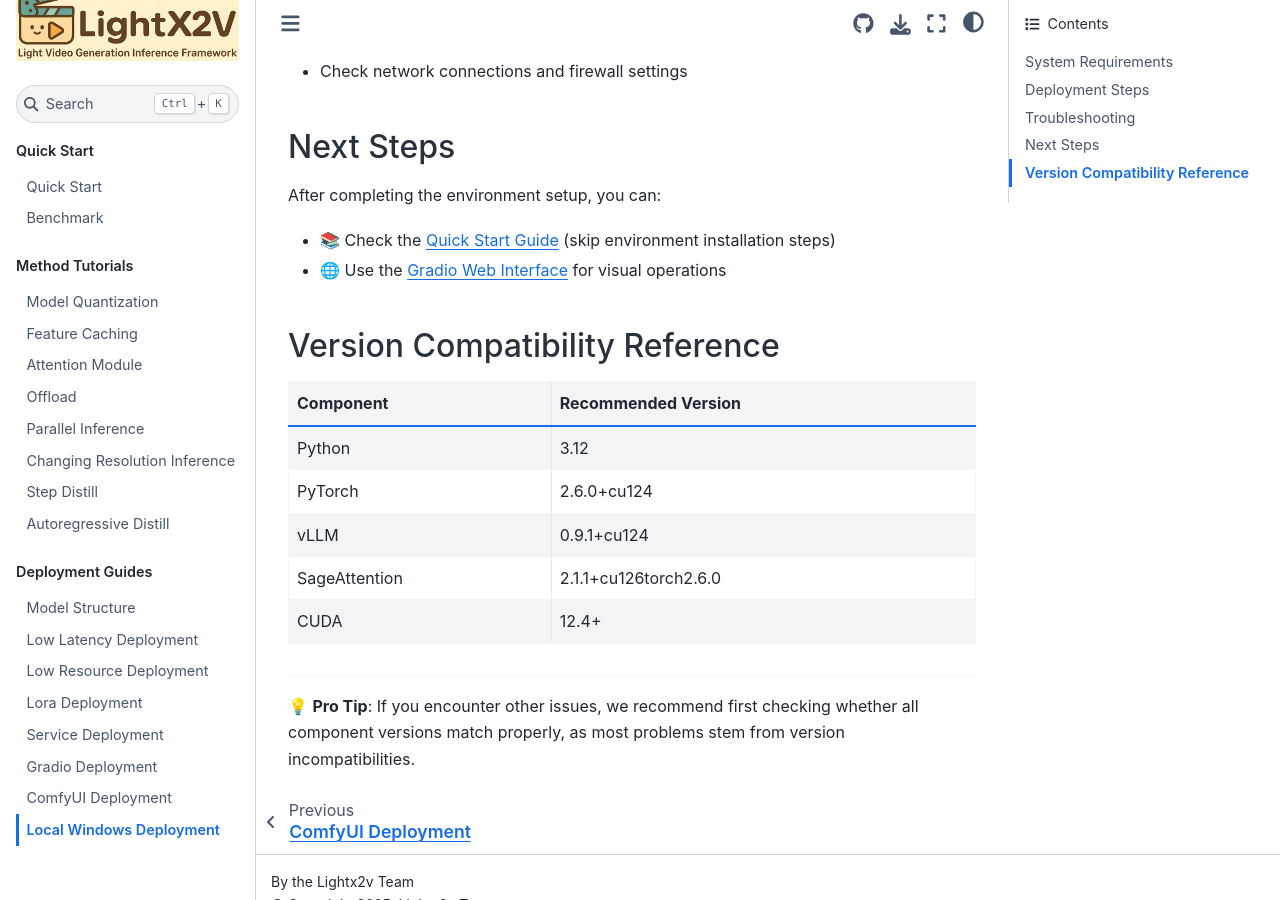
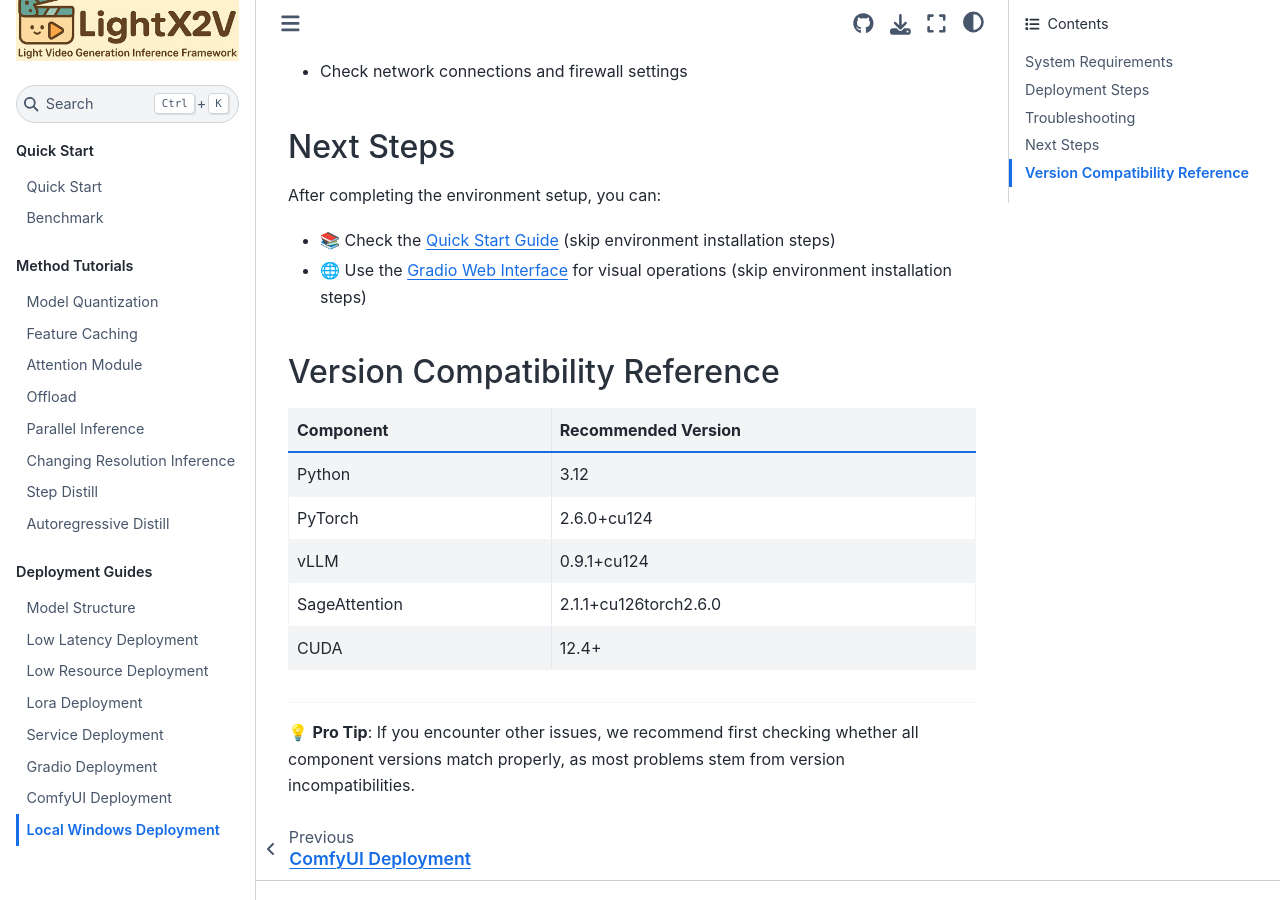
Before and after one commit to olek-soft-engineer/LightX2V, a Sphinx documentation site: the page built from docs/EN/source/deploy_guides/deploy_local_windows.md, in a window 1280 px wide and 900 px high, scrolled down 4800 px. Built offline with Sphinx 7.4.7 and the Sphinx Book theme 1.1.4, drawn with Linux system fonts in a browser that asks for light colours.

Commit message:
Update windows docs

```diff
--- a/docs/EN/source/deploy_guides/deploy_local_windows.md
+++ b/docs/EN/source/deploy_guides/deploy_local_windows.md
@@ -177,7 +177,7 @@ pip install -r requirements_win.txt
 After completing the environment setup, you can:
 
 - 📚 Check the [Quick Start Guide](../getting_started/quickstart.md) (skip environment installation steps)
-- 🌐 Use the [Gradio Web Interface](./deploy_gradio.md) for visual operations
+- 🌐 Use the [Gradio Web Interface](./deploy_gradio.md) for visual operations (skip environment installation steps)
 
 ## Version Compatibility Reference
 
```
Also changed, not shown: docs/ZH_CN/source/deploy_guides/deploy_local_windows.md (+1 -1 lines).
